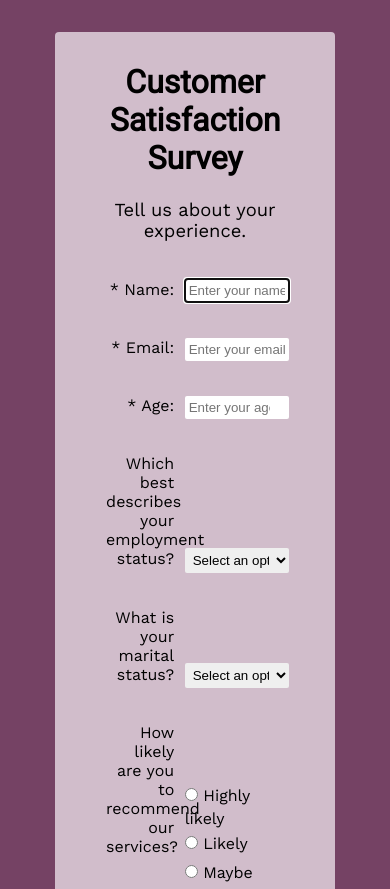
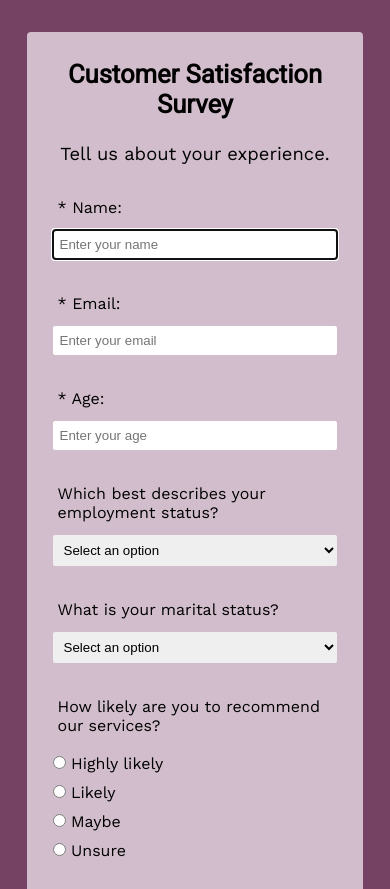
Before and after one commit to nataliecardot/survey-form, a plain HTML site: page index.html in a window 390 px wide. Shown: the top 889 px of the page. Drawn offline with nearby package versions, Linux system fonts and the light colour scheme.

Commit message:
Add media queries, tweak regular CSS

```diff
--- a/styles.css
+++ b/styles.css
@@ -59,14 +59,14 @@ form {
 }
 
 input {
-  padding: 4px;
+  padding: 5px;
   border-radius: 2px;
   border: none;
 }
 
 /* Employment status and marital status dropdowns */
 .dropdown {
-  padding: 4px;
+  padding: 5px;
   border: none;
   border-radius: 2px;
 }
@@ -80,6 +80,7 @@ textarea {
   padding: 5px;
   height: 4rem;
   border: none;
+  border-radius: 2px;
 }
 
 button {
@@ -98,3 +99,33 @@ button:hover {
   background-color: #b51c84;
   transform: scale(1.1);
 }
+
+/* Special styling for viewports up to 767px wide (landscape phones) */
+@media screen and (max-width: 767px) {
+  .container {
+    width: 90%;
+  }
+
+  .title {
+    /* Default: 32px/2rem */
+    font-size: 1.6rem;
+  }
+
+  .description {
+    margin: 1.5rem 0 0 0;
+  }
+
+  .form-left {
+    width: 90%;
+    text-align: left;
+  }
+
+  .form-right {
+    width: 90%;
+    margin-top: 0.5rem;
+  }
+
+  input, .dropdown {
+    padding: 7px;
+  }
+}
```
